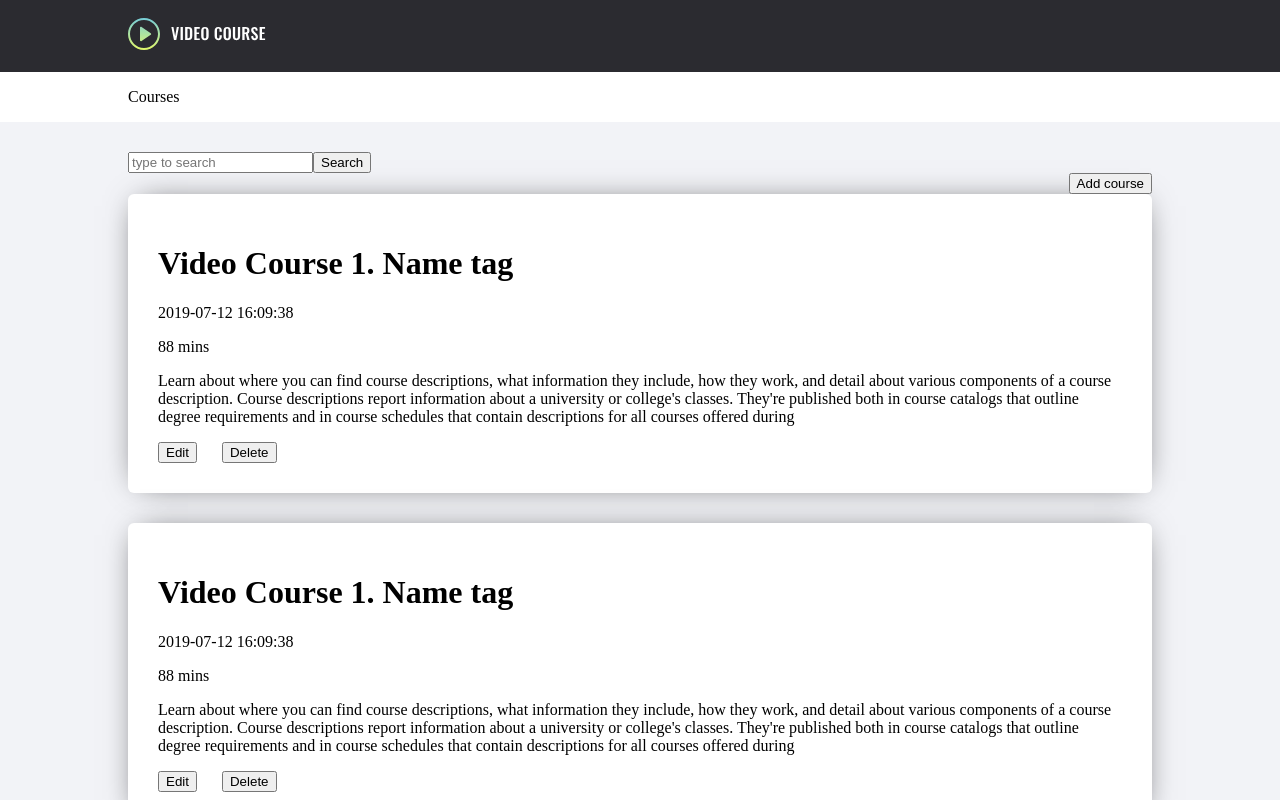
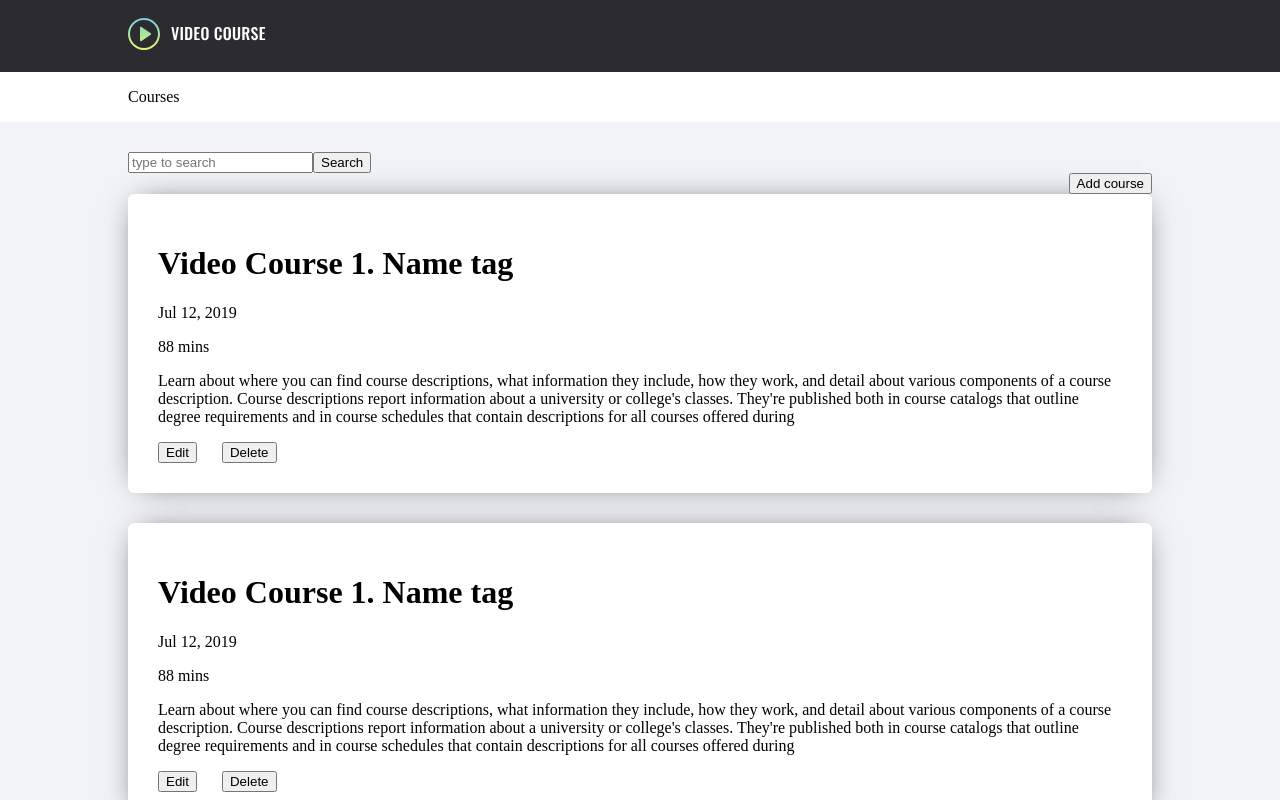
Before and after one commit to Viktoryia-Davydovich/AngularProject, an Angular app: page / in a window 1280 px wide. Shown: the top 800 px of the page. Built offline with nearby package versions, Linux system fonts and the light colour scheme.

Commit message:
date pipe added to course component

```diff
--- a/src/app/components/pages/courses/course/course.component.html
+++ b/src/app/components/pages/courses/course/course.component.html
@@ -1,12 +1,7 @@
 <div class="card">
   <h1>{{ course.title }}</h1>
   <p>
-    {{
-      course.creationDate
-        .toISOString()
-        .slice(0, 19)
-        .replace("T", " ")
-    }}
+    {{ course.creationDate | date }}
   </p>
   <p>{{ course.duration }} mins</p>
   <p>{{ course.description }}</p>
```
